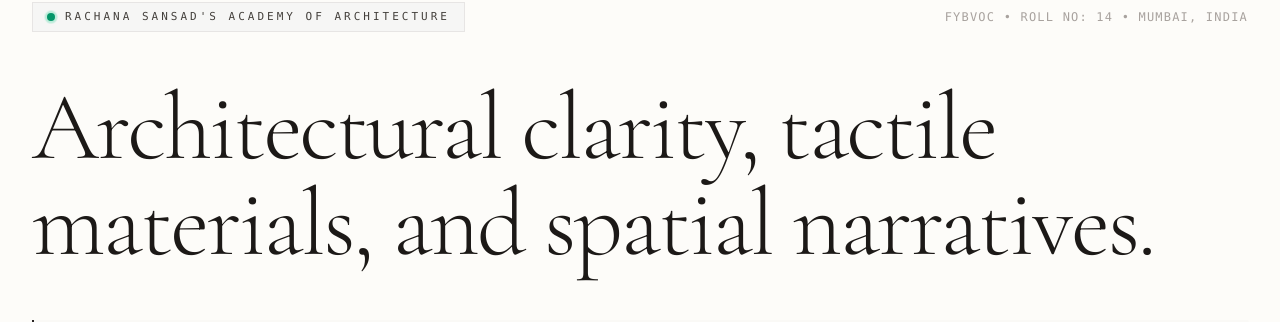
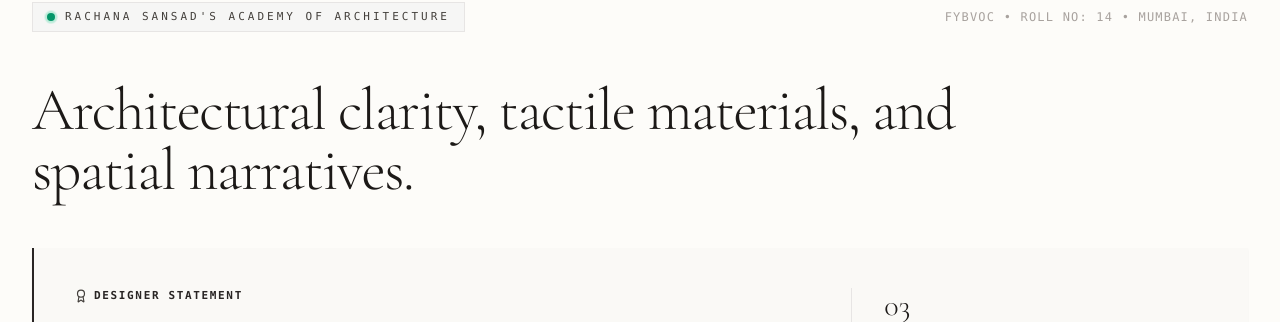
Before and after one commit to LinkonPenaru/interior-portfolio, a React (Vite) app: page / in a window 1280 px wide. Shown: the part 175-497 px from the top of the page. Built offline with nearby package versions, Linux system fonts and the light colour scheme; no server answers; the database is empty.

Commit message:
style: reduce hero heading font size for balanced architectural proportion

```diff
--- a/src/pages/HomePage.tsx
+++ b/src/pages/HomePage.tsx
@@ -59,9 +59,9 @@ export const HomePage: React.FC = () => {
             </div>
           </div>
 
-          {/* Grand Stretched Headline (Spans Across the Full Width) */}
+          {/* Refined Stretched Headline */}
           <div className="animate-fade-in-up" style={{ animationDelay: '100ms' }}>
-            <h1 className="font-serif text-4xl sm:text-6xl md:text-7xl lg:text-8xl tracking-tight text-stone-900 font-light leading-[1.04] w-full">
+            <h1 className="font-serif text-3xl sm:text-4xl md:text-5xl lg:text-5xl xl:text-6xl tracking-tight text-stone-900 font-light leading-[1.12] w-full max-w-5xl">
               Architectural clarity, tactile materials, and spatial narratives.
             </h1>
           </div>
```
